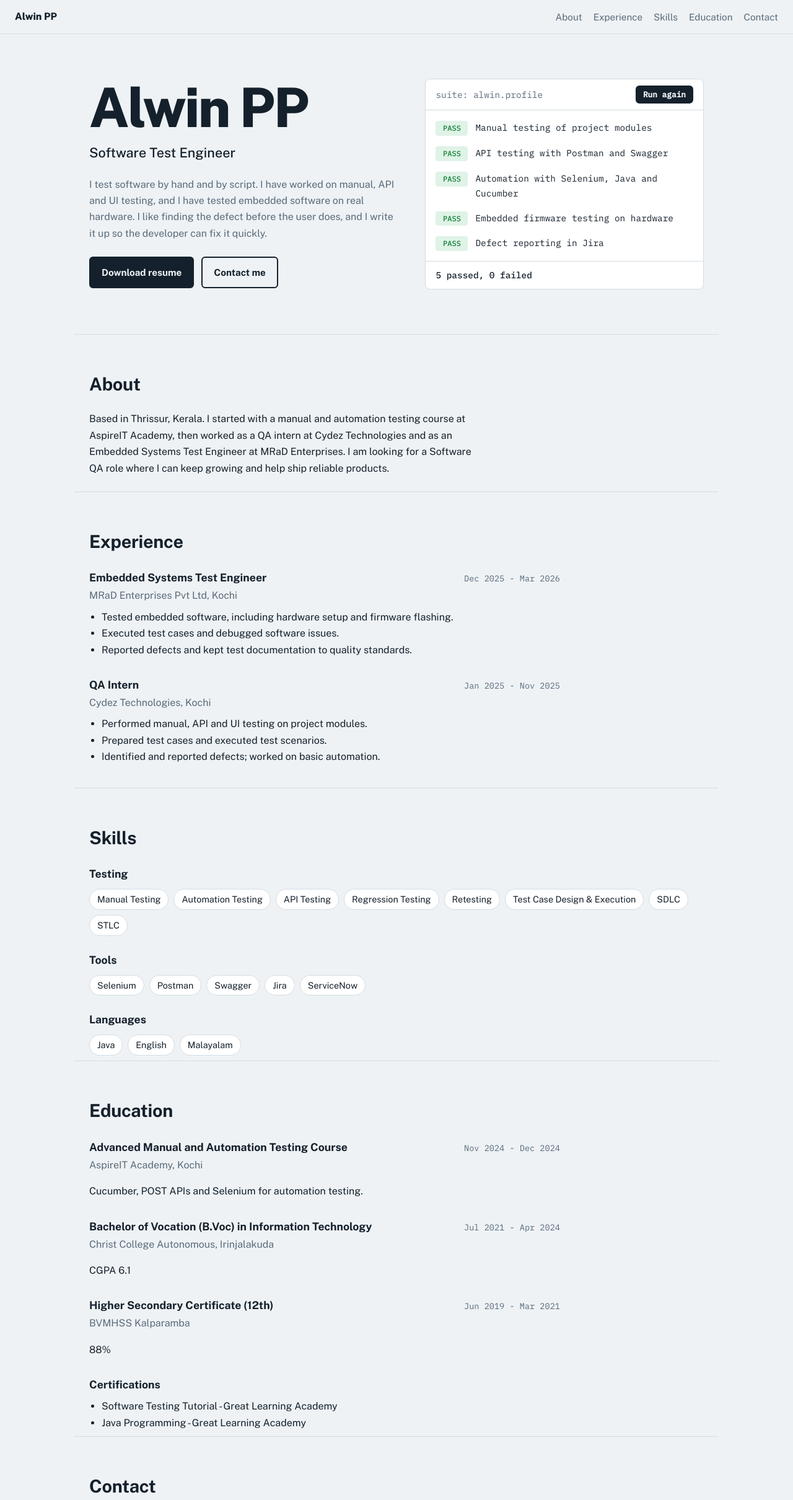
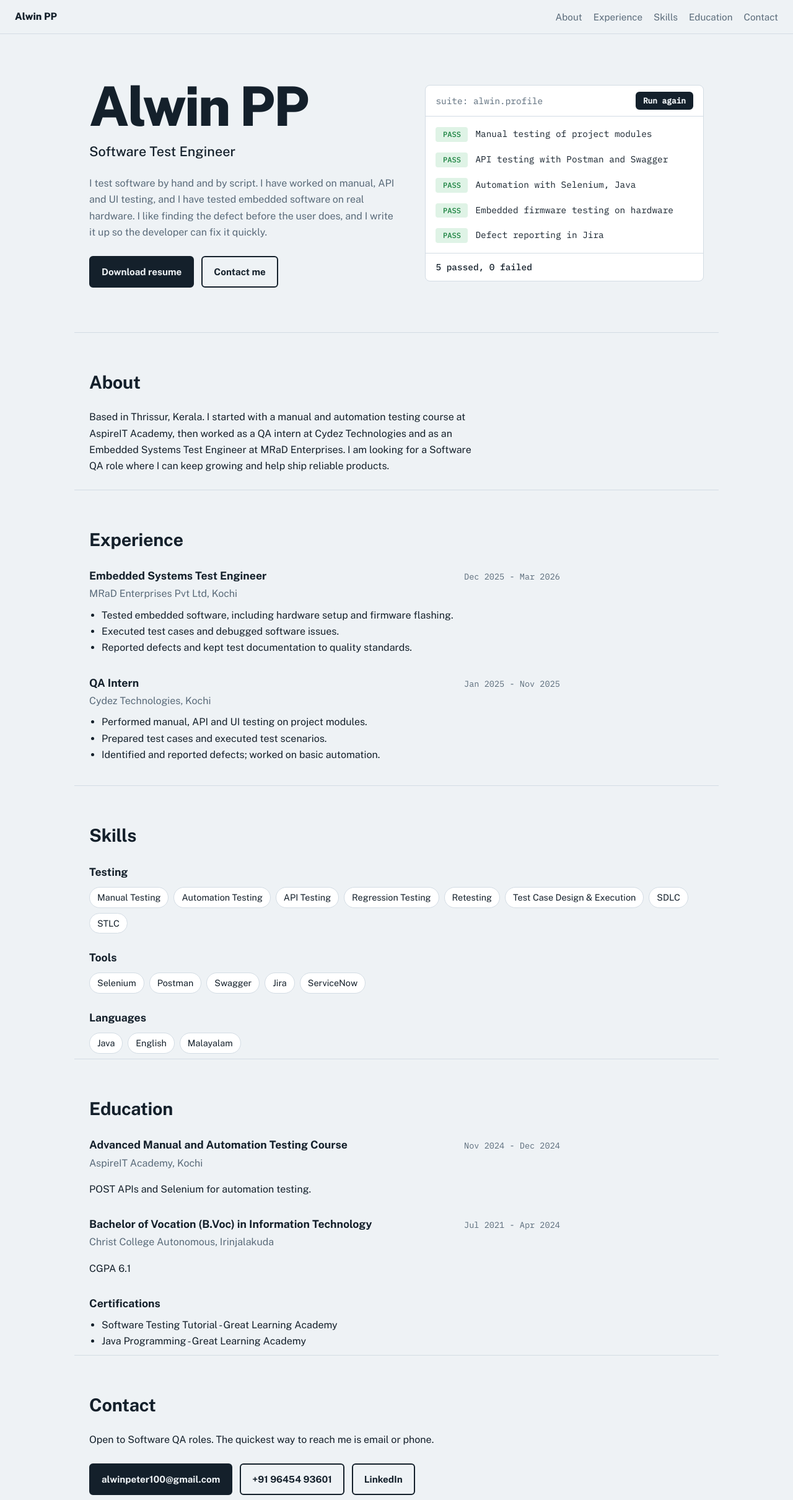
Before and after one commit to Alwin-qa/Portfolio-web, a React (Vite) app: page / in a window 1280 px wide. Shown: the top 2420 px of the page at 62% size. Built offline with nearby package versions, Linux system fonts and the light colour scheme.

Commit message:
Gave linkedin link

```diff
--- a/src/data.js
+++ b/src/data.js
@@ -5,7 +5,7 @@ export const profile = {
   location: "Thrissur, Kerala",
   phone: "+91 96454 93601",
   email: "alwinpeter100@gmail.com",
-  linkedin: "#", // TODO: paste your LinkedIn URL
+  linkedin: "http:www.linkedin.com/in/alwin-qa", // TODO: paste your LinkedIn URL
   resume: "/Alwin_PP.pdf",
   about:
     "I test software by hand and by script. I have worked on manual, API and UI testing, and I have tested embedded software on real hardware. I like finding the defect before the user does, and I write it up so the developer can fix it quickly.",
@@ -15,7 +15,7 @@ export const profile = {
 export const checks = [
   "Manual testing of project modules",
   "API testing with Postman and Swagger",
-  "Automation with Selenium, Java and Cucumber",
+  "Automation with Selenium, Java",
   "Embedded firmware testing on hardware",
   "Defect reporting in Jira",
 ];
@@ -54,7 +54,7 @@ export const education = [
     title: "Advanced Manual and Automation Testing Course",
     place: "AspireIT Academy, Kochi",
     period: "Nov 2024 - Dec 2024",
-    note: "Cucumber, POST APIs and Selenium for automation testing.",
+    note: "POST APIs and Selenium for automation testing.",
   },
   {
     title: "Bachelor of Vocation (B.Voc) in Information Technology",
@@ -62,12 +62,12 @@ export const education = [
     period: "Jul 2021 - Apr 2024",
     note: "CGPA 6.1",
   },
-  {
-    title: "Higher Secondary Certificate (12th)",
-    place: "BVMHSS Kalparamba",
-    period: "Jun 2019 - Mar 2021",
-    note: "88%",
-  },
+  // {
+  //   title: "Higher Secondary Certificate (12th)",
+  //   place: "BVMHSS Kalparamba",
+  //   period: "Jun 2019 - Mar 2021",
+  //   note: "88%",
+  // },
 ];
 
 export const certifications = [
```
